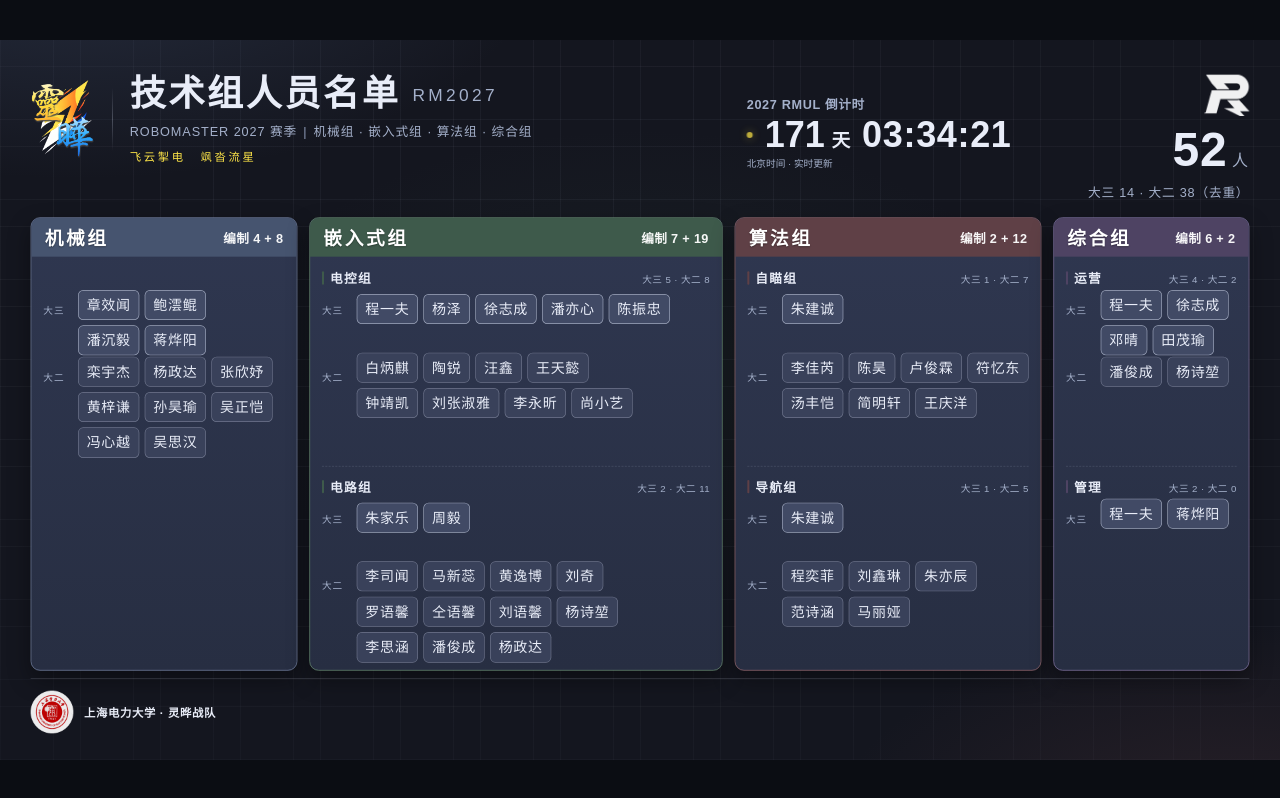
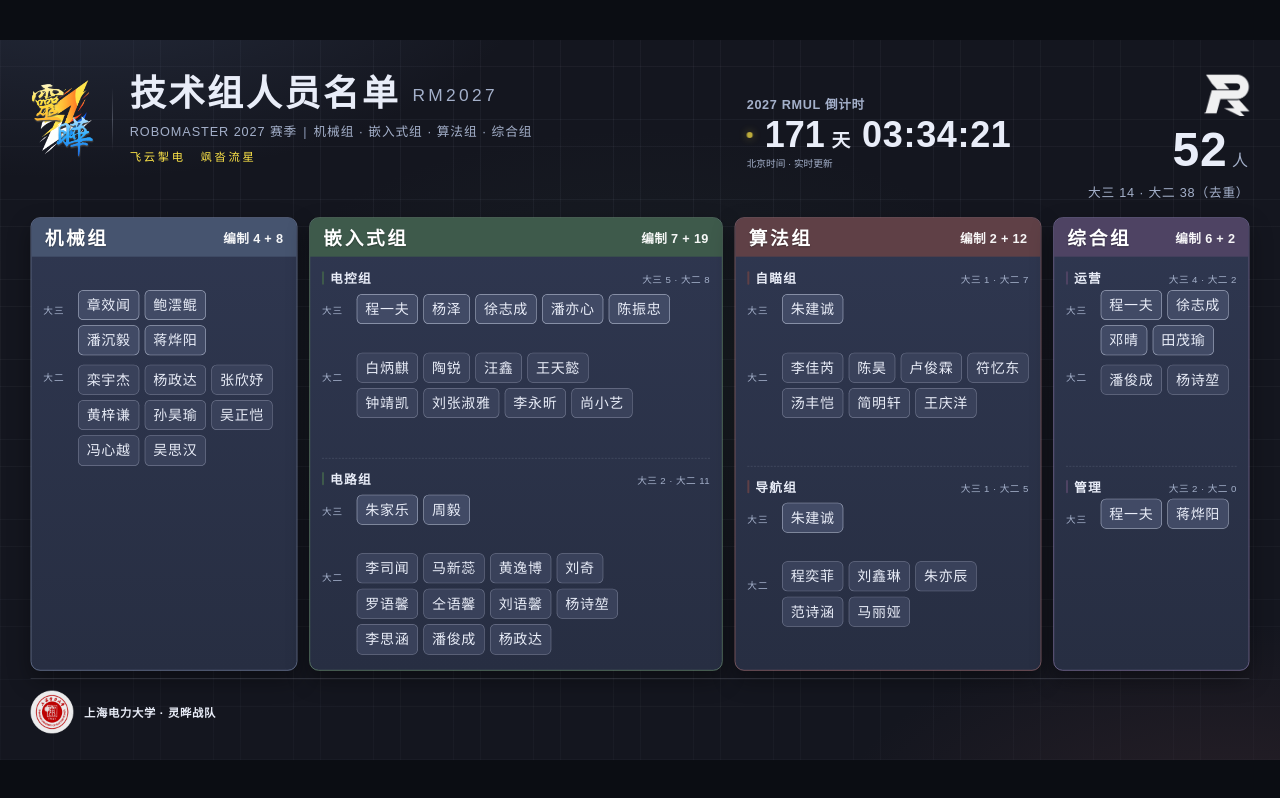
Before and after one commit to xiaozhuABCD1234/rm2027-poster, a React (Vite) app: page / in a window 1280 px wide. Built offline with nearby package versions, Linux system fonts and the light colour scheme.

Commit message:
style: ease crowded technical roster spacing

```diff
--- a/src/components/TechRoster.tsx
+++ b/src/components/TechRoster.tsx
@@ -72,10 +72,11 @@
 }) {
     const hideTitle = group.subs.length === 1 && sub.name === group.name;
     const shiftG3Only = group.name === "嵌入式组" || group.name === "算法组";
+    const subgroupGap = group.name === "嵌入式组" ? "mt-[4px]" : "mt-[16px]";
 
     return (
         <div
-            className={index > 0 ? "mt-[16px] border-t border-dashed border-hair pt-[16px]" : ""}
+            className={index > 0 ? `${subgroupGap} border-t border-dashed border-hair pt-[16px]` : ""}
             data-sub={sub.name}
         >
             <div
@@ -103,7 +104,7 @@
                 grade="大二"
                 names={sub.g2}
                 strong={false}
-                chipClassName={shiftG3Only ? "" : "translate-y-[6px]"}
+                chipClassName={shiftG3Only ? "" : "translate-y-[18px]"}
                 band="--band-g2"
                 boxWidth={boxWidth}
             />
```
